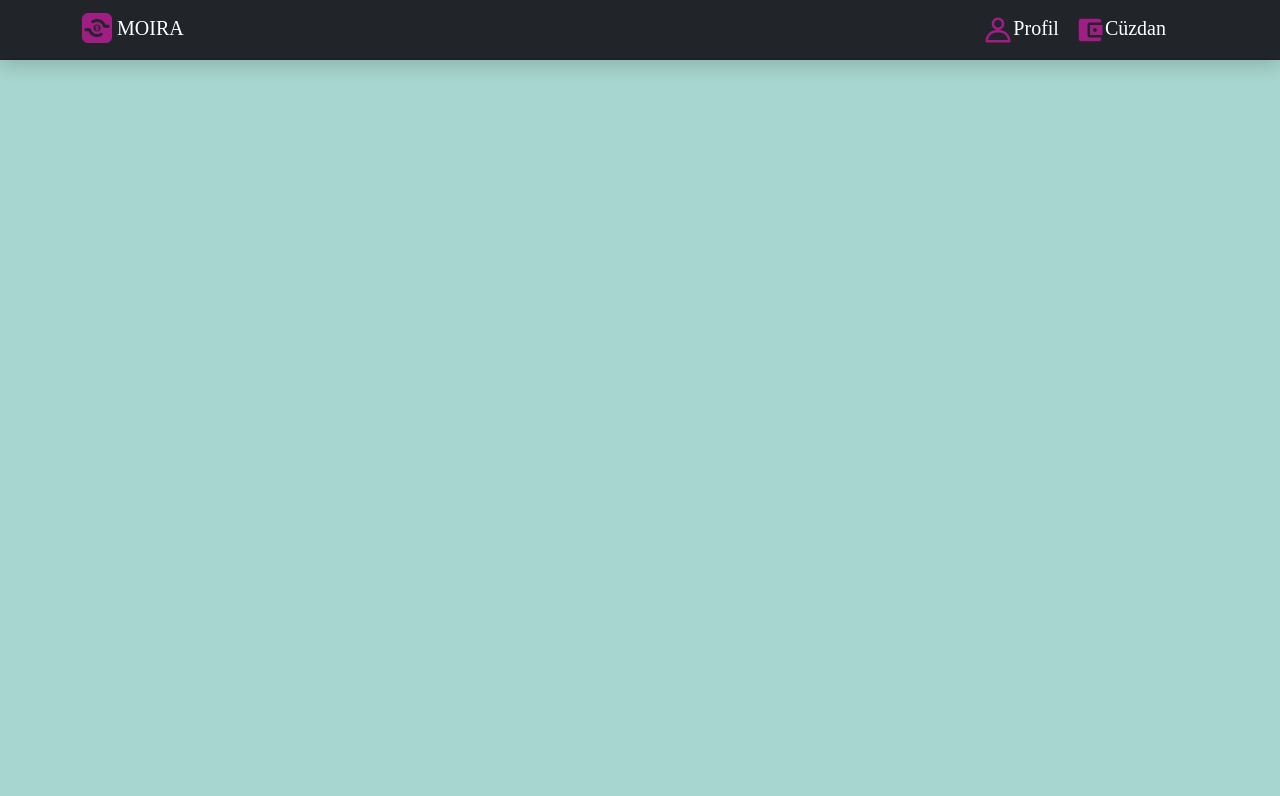
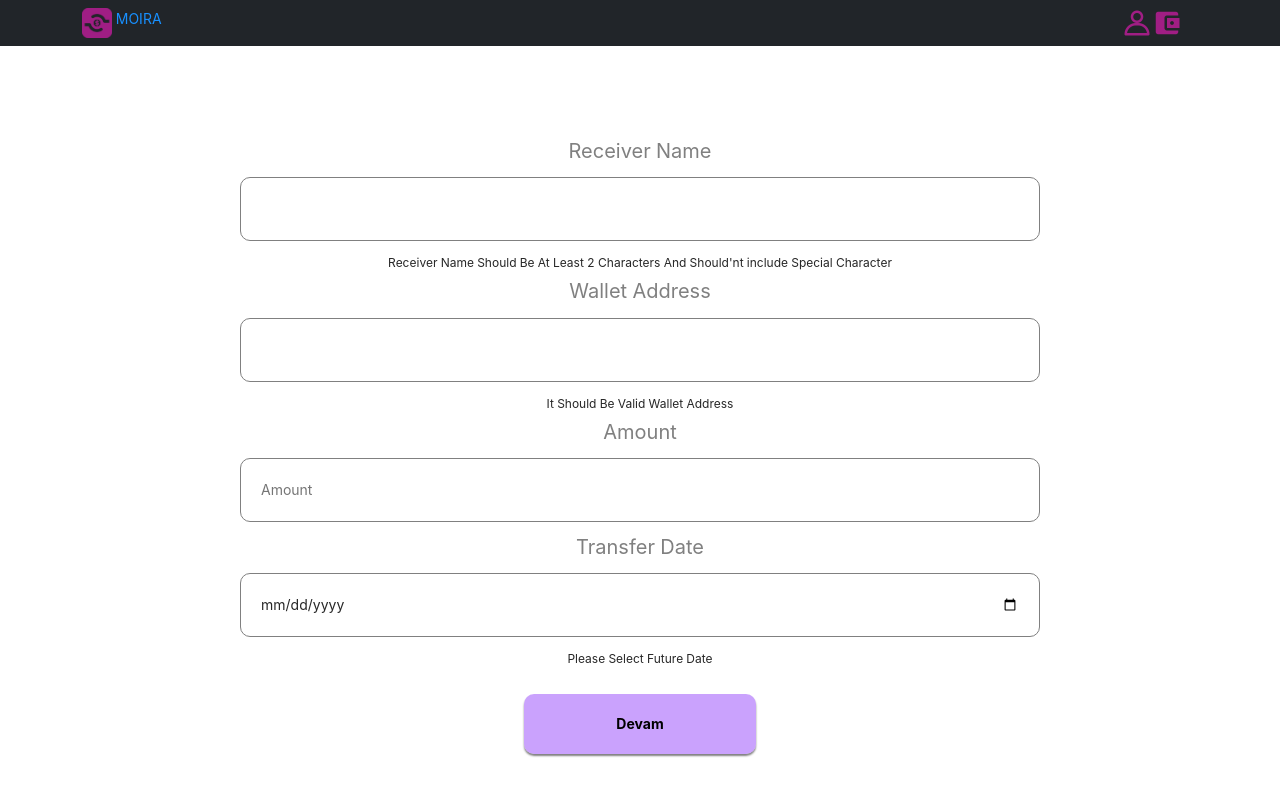
Before and after one commit to Smart-Contract-Intertech/Smart-Contract-Frontend, a React (Create React App) app: page /TransferInputScreen in a window 1280 px wide. Shown: the top 796 px of the page. Built offline with nearby package versions, Linux system fonts and the light colour scheme.

Commit message:
desigislikler eklendi

```diff
--- a/package.json
+++ b/package.json
@@ -3,6 +3,9 @@
   "version": "0.1.0",
   "private": true,
   "dependencies": {
+    "@emotion/react": "^11.10.0",
+    "@emotion/styled": "^11.10.0",
+    "@mui/material": "^5.10.0",
     "@testing-library/jest-dom": "^5.16.5",
     "@testing-library/react": "^13.3.0",
     "@testing-library/user-event": "^13.5.0",
--- a/src/App.js
+++ b/src/App.js
@@ -1,10 +1,10 @@
 import './pages/App.css';
 import 'bootstrap/dist/css/bootstrap.min.css';
-import Profile from './pages/Profile.js';
+
 import MainPage from './pages/MainPage.js';
-import Heritage from './pages/Heritage';
 import Header from './Header';
-import Footer from './Footer';
+import TransferInputScreen from './pages/TransferInputScreen';
+
 import {
   BrowserRouter as Router,
   Routes,
@@ -13,17 +13,15 @@ import {
 
 function App() {
   return (
+    <Router>
         <div className="App">
           <Header/>
-        <Router>
           <Routes>
             <Route exact path='/' element={<MainPage/>}></Route>
-              <Route exact path='/profile' element={<Profile/>}></Route>
-              <Route exact path='/heritage' element={<Heritage/>}></Route>
+            <Route exact path='/TransferInputScreen' element={<TransferInputScreen/>}></Route>
           </Routes>
+        </div>
     </Router>
-      <Footer/>
-    </div>
   )
 }
 
--- a/src/Header.js
+++ b/src/Header.js
@@ -1,3 +1,5 @@
+//new
+
 import logo from './pages/image/Logo.png';
 import icon1 from './pages/image/wallet.png';
 import icon2 from './pages/image/profile.png';
@@ -5,11 +7,19 @@ import Container from 'react-bootstrap/Container';
 import Navbar from 'react-bootstrap/Navbar';
 import Nav from 'react-bootstrap/Nav';
 
+
+import {
+  BrowserRouter as Router,
+  Routes,
+  Route,
+  Link,
+} from 'react-router-dom';
+
 export default function Header(){
   return(
-    <Navbar fixed="top" bg="dark" variant="dark" className='shadow'>
+    <Navbar bg="dark" variant="dark">
       <Container>
-        <Navbar.Brand href="/">
+        <Link to="/">
           <img
             alt="Anasayfa"
             src={logo}
@@ -18,26 +28,27 @@ export default function Header(){
             className="d-inline-block align-top"
           />{' '}
           MOIRA
-        </Navbar.Brand>
+        </Link>
         <Nav className="justify-content-end flex-grow-1 pe-3">
-          <Navbar.Brand href="/profile">
+          <Link to="/TransferInputScreen">
             <img
-              href="./pages/Profile.js"
+              to="./pages/TransferInputScreen.js"
               src={icon2}
               alt="Profile"
               width="30"
               height="30"
-            />{'Profil'}
-          </Navbar.Brand>
-          <Navbar.Brand href="/wallet">
+            />{}
+          </Link>
+          <Link to="/wallet">
             <img
-              href="/Wallet"
+              to="/Wallet"
               src={icon1}
               alt="Wallet"
               width="30"
               height="30"
-            />{'Cüzdan'}
-          </Navbar.Brand>
+
+            />{}
+          </Link>
         </Nav>
       </Container>
     </Navbar>
--- /dev/null
+++ b/src/components/FormInput.jsx
@@ -0,0 +1,13 @@
+import React from 'react'
+import "./formInput.css"
+export const FormInput = (props) => {
+  const {label,errorMesage,onChange,id,...inputProps} = props;
+  return (
+    <div className="formInput">
+
+      <label>{label}</label>
+      <input {...inputProps} onChange={onChange} ></input>
+      <span>{errorMesage}</span>
+    </div>
+  )
+}
--- /dev/null
+++ b/src/components/formInput.css
@@ -0,0 +1,37 @@
+input{
+    padding: 20px;
+    margin: 10px;
+    width: 800px;
+    border-radius: 10px;
+    border:1px solid gray;
+}
+#devamButton{
+    border-radius: 10px;
+
+}
+.formInput{
+    display: flex;
+    flex-direction: column;
+    align-items: center;
+}
+
+label{
+    font-size:20px;
+    color: gray;
+
+}
+
+
+
+
+span{
+    font-size: 12px;
+    padding: 3px;
+
+    display: none;
+
+}
+input:invalid ~ span{
+    display: block
+
+}
--- a/src/pages/App.css
+++ b/src/pages/App.css
@@ -2,6 +2,60 @@
   text-align: center;
 }
 
+form{
+  background-color: white;
+  padding: 90px 60px;
+  border-radius: 10px;
+}
+
+#walletAddress{
+  background-image: url(image/Logo.png);
+  position: left;
+  padding-left: 300px;
+  background-size: 200px;
+}
+/*
+[title~=WalletAddress] {
+  background-image: url(image/Logo.png);
+  background-position: left;
+  background-size:30px;
+  background-repeat: no-repeat;
+  align-items: center;
+  align-content: center;
+}
+*/
+#moneyConversion{
+  width:  500px;
+  color: black;
+  padding-right: 50px;
+  border: red;
+}
+
+ #etheryumUnitOptions{
+  display: none;
+ }
+
+#listGrupHorizantal{
+  border: #282c34 solid 1px;
+  align-items: center;
+  justify-content: space-between;
+
+}
+ #showAmount{
+  margin-right: 150px;
+ }
+
+
+#devamButton{
+  width: 20%;
+  height: 60px;
+  background-color: rgba(167, 100, 252,0.6);
+  border:none;
+  color:black;
+  font-weight: bold;
+  cursor: pointer;
+
+}
 .App-logo {
   height: 40vmin;
   pointer-events: none;
--- /dev/null
+++ b/src/pages/TransferInputScreen.js
@@ -0,0 +1,127 @@
+import Container from "react-bootstrap/Container";
+import React, { useState } from "react";
+import { FormInput } from "../components/FormInput";
+
+
+export default function TransferInputScreen() {
+    var selectedUnit ="wei";
+  const [values, setValues] = useState({
+    receiverName: "",
+    walletAddress: "",
+    amount: "",
+    transferDate: "",
+  });
+
+
+
+
+  const inputs = [
+    {
+      id: 1,
+      name: "receiverName",
+      type: "text",
+      placeholder: "",//"Receiver Name",
+      errorMesage:"Receiver Name Should Be At Least 2 Characters And Should'nt include Special Character",
+      label: "Receiver Name",
+      pattern: "^[A-Z]{3-10}$",
+      required:true,
+    },
+    {
+      id: 2,
+      name: "walletAddress",
+      type: "text",
+      title:"WalletAddress",
+      placeholder: "",//"Wallet Address",
+      errorMesage:"It Should Be Valid Wallet Address",
+      label: "Wallet Address",
+      patter: '^[13][a-km-zA-HJ-NP-Z1-9]{25,34}$',
+      required:true,
+
+    },
+    {
+      id: 3,
+      name: "amount",
+      type: "number",
+      min:0,
+      placeholder: "Amount",
+      errorMesage:"It Should Be Number",
+      label: "Amount",
+    },
+    {
+        id: 4,
+        name: "transferDate",
+        type: "date",
+        placeholder: "Transfer Date",
+        label: "Transfer Date",
+        errorMesage:"Please Select Future Date",
+        required:true,
+      },
+  ];
+
+  const handleSubmit = (e) => {
+    e.preventDefault(); //preventing reflesihing page when click submit
+  };
+
+  const onChange = (e)=>{
+    setValues({...values,[e.target.name]:e.target.value})
+  }
+
+
+  console.log(values);
+  //console.log(today)
+  //console.log(new Date().toISOString());
+  //var dates = values.transferDate;//.toString.split('-');
+  //console.log(dates);
+  var transferDateDetails = values.transferDate.split('-');
+  var today = new Date().toISOString().slice(0, 10)
+  var todayDetail = today.split('-');
+
+  console.log("today year",todayDetail[0]);
+  console.log("today mount",todayDetail[1]);
+  console.log("today day",todayDetail[2]);
+
+  console.log("transfer year",transferDateDetails[0]);
+  console.log("transfer mount",transferDateDetails[1]);
+  console.log("transfer day",transferDateDetails[2]);
+
+  if(todayDetail[0]>transferDateDetails[0]||todayDetail[1]>transferDateDetails[1]
+    ||todayDetail[2]>transferDateDetails[2]){
+     inputs[3].required=true;
+    }
+
+  return (
+    <div>
+
+      <form onSubmit={handleSubmit}>
+
+
+        {inputs.map((input) => (
+          <FormInput
+            key = {input.id}
+            {...input}
+            value = {values[input.name]}
+            onChange={onChange}
+          ></FormInput>
+
+        ))}
+
+    <br></br>
+       {/* <div className="container" id="moneyConversion">
+            <ul id="listGrupHorizantal" className="list-group list-group-horizontal">
+                <li id="showAmount"> {values.amount}</li>
+                <li id="selectUnitId" className="list-group-item">{selectedUnit}
+                </li>
+            </ul>
+        </div> */}
+
+
+        <button type ="submit" id = "devamButton">Devam</button>
+
+      </form>
+
+
+    </div>
+
+  );
+
+}
```
Also changed, not shown: 1 other file (tests, documents, lock files or other folders). Lines whose indentation alone changed are shown as unchanged.
